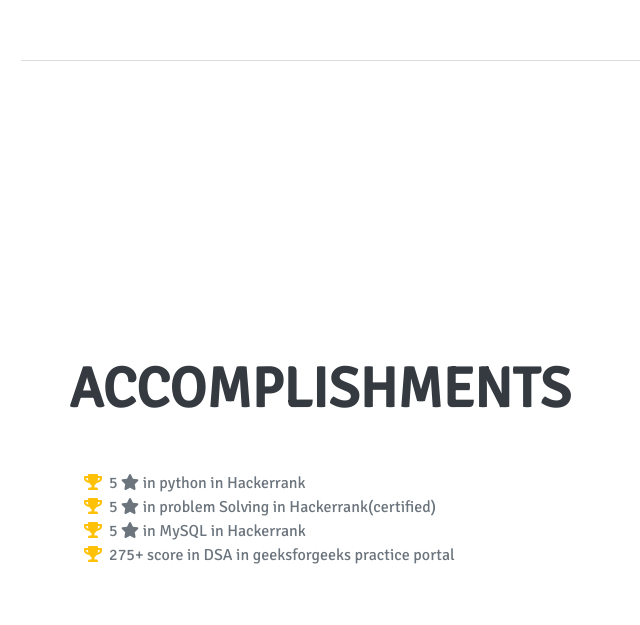
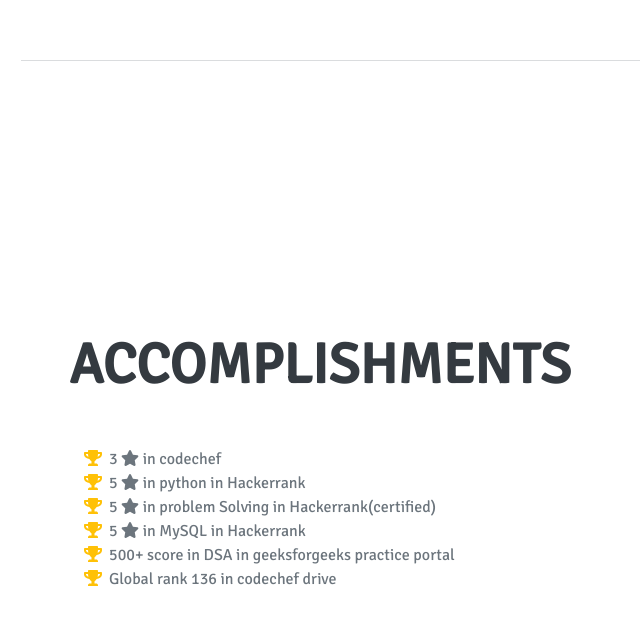
Before and after one commit to myhackera/portfolio, a plain HTML site: page index.html in a window 1280 px wide. Shown: the part 4745-5370 px from the top of the page, without its empty margins (251-891 px from the left). Drawn offline with nearby package versions, Linux system fonts and the light colour scheme.

Commit message:
Update index.html

```diff
--- a/index.html
+++ b/index.html
@@ -177,6 +177,10 @@
                     <ul class="fa-ul mb-0">
                         <li>
                             <span class="fa-li"><i class="fas fa-trophy text-warning"></i></span>
+                            3 <i class="fa fa-star" aria-hidden="true"></i> in codechef
+                        </li>
+                        <li>
+                            <span class="fa-li"><i class="fas fa-trophy text-warning"></i></span>
                             5 <i class="fa fa-star" aria-hidden="true"></i> in python in Hackerrank
                         </li>
                         <li>
@@ -189,7 +193,11 @@
                         </li>
                         <li>
                             <span class="fa-li"><i class="fas fa-trophy text-warning"></i></span>
-                            275+ score in DSA in geeksforgeeks practice portal
+                            500+ score in DSA in geeksforgeeks practice portal
+                        </li>
+                        <li>
+                            <span class="fa-li"><i class="fas fa-trophy text-warning"></i></span>
+                            Global rank 136 in codechef drive
                         </li>
                     </ul>
                 </div>
```
